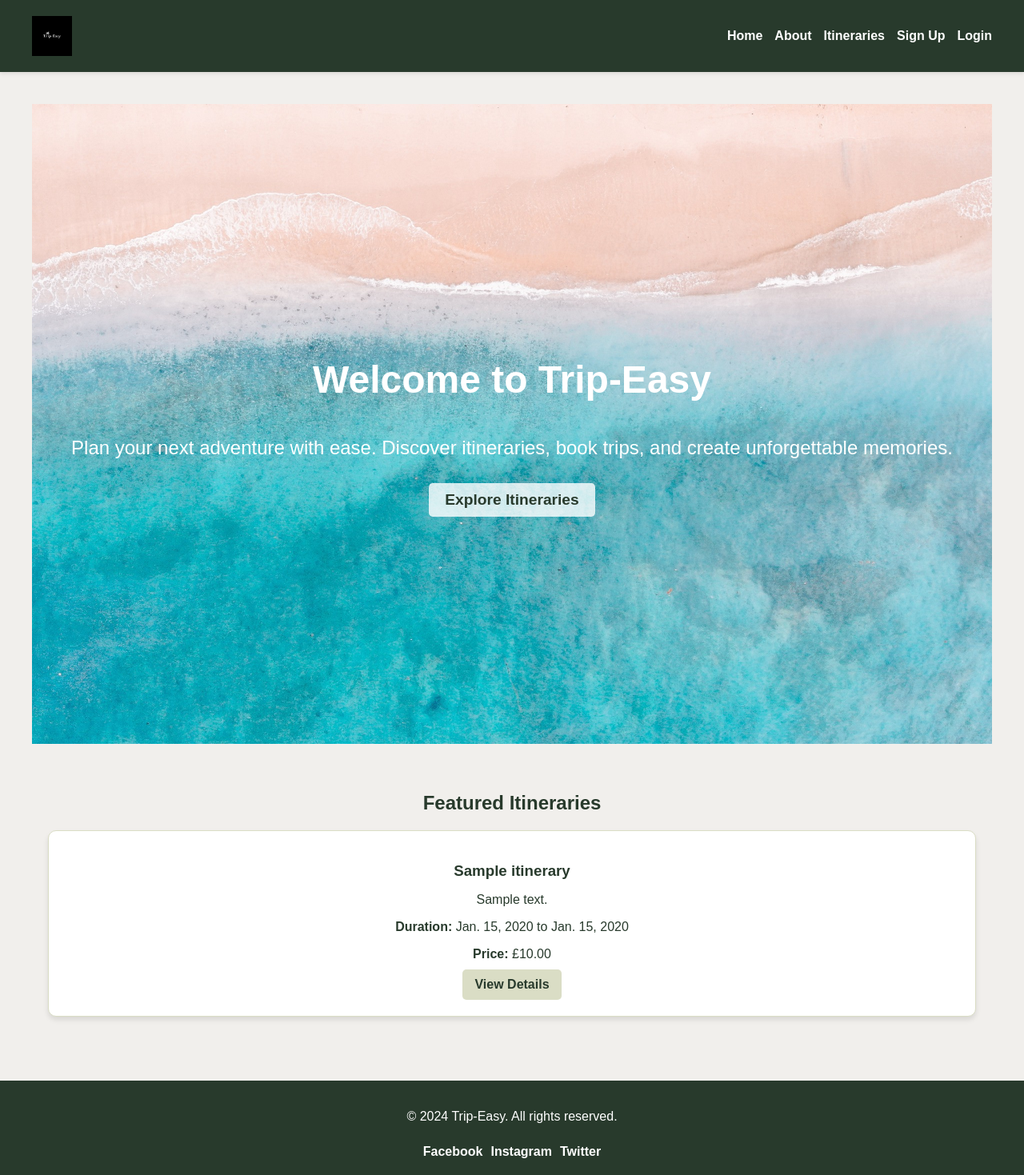
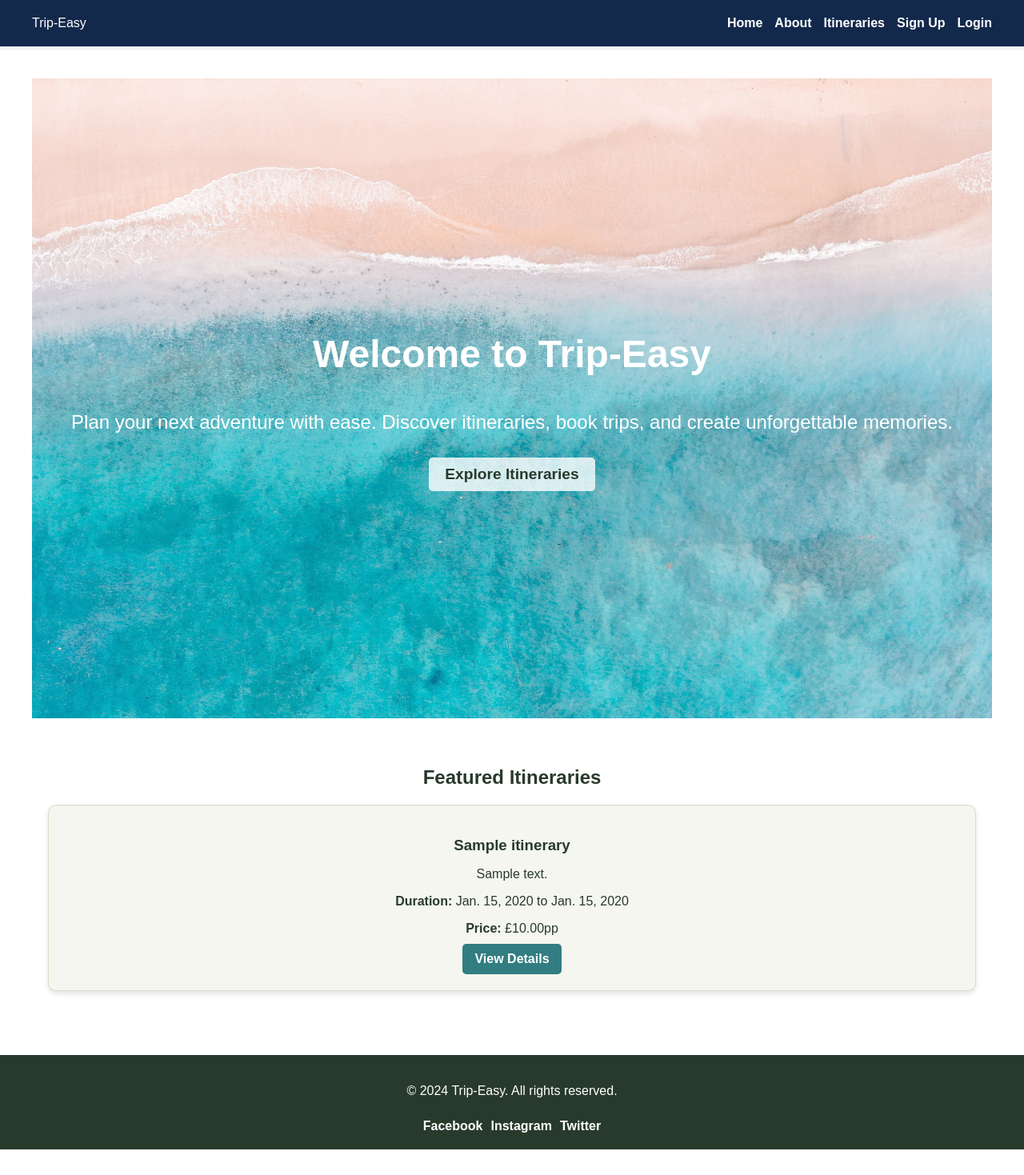
Before and after one commit to adamshaw90/Trip-easy, a Django app: page / in a window 1280 px wide. Shown: the whole page at 80% size. After the commit the page ends 1437 px from the top, so only its background shows below. Run offline with Django 4.2, Linux system fonts and the light colour scheme; tables that the repository leaves empty hold one stand-in row (values such as "Sample post"); some libraries are stand-ins or nearby versions.

Commit message:
Add css styling to navbar and homepage cards to appear more aesthetic for users

```diff
--- a/booking/static/css/style.css
+++ b/booking/static/css/style.css
@@ -1,7 +1,7 @@
 /* General Styles */
 body {
     font-family: Arial, sans-serif;
-    background-color: #f1efec;
+    background-color: #ffffff;
     color: #283a2c;
     margin: 0;
     padding: 0;
@@ -11,7 +11,7 @@ body {
 
 a {
     text-decoration: none;
-    color: #283a2c;
+    color: #ffffff;
 }
 
 a:hover {
@@ -20,7 +20,7 @@ a:hover {
 
 /* Header */
 header {
-    background-color: #283a2c;
+    background-color: #13294b;
     color: #ffffff;
     padding: 10px 20px;
     justify-content: space-between;
@@ -32,14 +32,14 @@ header {
 .navbar {
     display: flex;
     align-items: center;
-    justify-content: space-between; /* Space between logo and links */
-    background-color: #283a2c; /* Dark green */
+    justify-content: space-between;
+    background-color: #13294b;
     padding: 10px 20px;
 }
 
 /* Logo */
-.navbar-logo img {
-    height: 50px; /* Adjust logo size */
+.trip-logo {
+    height: 50px;
     width: auto;
     vertical-align: middle;
 }
@@ -107,7 +107,7 @@ h2 {
 }
 
 .card {
-    background-color: #ffffff;
+    background-color: #f4f6ef;
     border: 1px solid #daddc5;
     border-radius: 10px;
     padding: 20px;
@@ -127,16 +127,17 @@ h2 {
 }
 
 .card .btn {
-    background-color: #daddc5;
-    color: #283a2c;
+    background-color: #327d81;
+    color: #ffffff;
     padding: 10px 15px;
     border-radius: 5px;
     display: inline-block;
     font-weight: bold;
 }
 
+
 .card .btn:hover {
-    background-color: #283a2c;
+    background-color: #13294b;
     color: #ffffff;
 }
 
--- a/booking/templates/booking/base.html
+++ b/booking/templates/booking/base.html
@@ -13,7 +13,7 @@
         <nav class="navbar">
             <!-- Logo on the left -->
             <a href="{% url 'home' %}" class="navbar-logo">
-                <img src="{% static 'images/logo.png' %}" alt="Trip-Easy Logo">
+                Trip-Easy
             </a>
 
             <!-- Navigation Links on the right -->
--- a/booking/templates/booking/booking_form.html
+++ b/booking/templates/booking/booking_form.html
@@ -1,7 +1,7 @@
 {% extends 'booking/base.html' %}
 {% block content %}
 <h2>Book: {{ itinerary.name }}</h2>
-<p>Price: £{{ itinerary.price }}</p>
+<p>Price: £{{ itinerary.price }}pp</p>
 <form method="post">
     {% csrf_token %}
     {{ form.as_p }}
--- a/booking/templates/booking/home.html
+++ b/booking/templates/booking/home.html
@@ -34,7 +34,7 @@
             <h3>{{ itinerary.name }}</h3>
             <p>{{ itinerary.description|truncatewords:20|safe }}</p>
             <p><strong>Duration:</strong> {{ itinerary.start_date }} to {{ itinerary.end_date }}</p>
-            <p><strong>Price:</strong> £{{ itinerary.price }}</p>
+            <p><strong>Price:</strong> £{{ itinerary.price }}pp</p>
             <a href="{% url 'itinerary_detail' itinerary.pk %}" class="btn">View Details</a>
         </div>
         {% endfor %}
--- a/booking/templates/booking/itinerary_detail.html
+++ b/booking/templates/booking/itinerary_detail.html
@@ -3,7 +3,7 @@
 <h2>{{ itinerary.name }}</h2>
 <p>{{ itinerary.description|safe }}</p>
 <p>From: {{ itinerary.start_date }} To: {{ itinerary.end_date }}</p>
-<p>Price: £{{ itinerary.price }}</p>
+<p>Price: £{{ itinerary.price }}pp</p>
 
 {% if user.is_authenticated %}
     <a href="{% url 'book_itinerary' itinerary.pk %}" class="btn btn-primary">Book Now</a>
```
